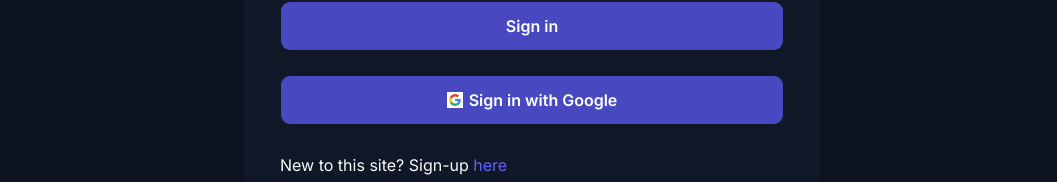
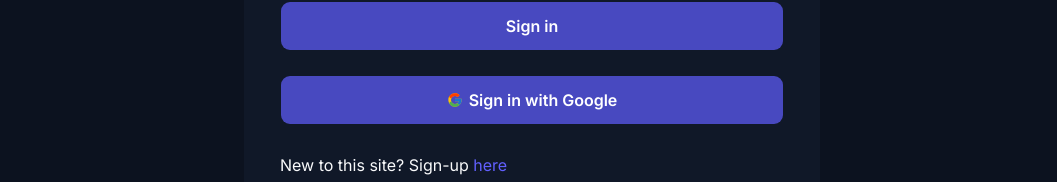
Before and after one commit to tahmid-khan-hub/Betrak, a Next.js app in the folder betrak-frontend/: page /sign-in in a window 1280 px wide. Shown: the part 563-745 px from the top of the page, without its empty margins (108-1165 px from the left). Built offline with nearby package versions, Linux system fonts and the light colour scheme.

Commit message:
Update the Google button of sign-in and sign-up page

```diff
--- a/betrak-frontend/src/app/sign-in/components/SignInPageClientSide.tsx
+++ b/betrak-frontend/src/app/sign-in/components/SignInPageClientSide.tsx
@@ -5,6 +5,7 @@ import { Button } from "@/components/ui/button";
 import { signIn } from "next-auth/react";
 import Link from "next/link";
 import SignInFormFields from "./SignInFormFields";
+import { FcGoogle } from "react-icons/fc";
 
 const SignInPageClientSide = () => {
   const searchParams = useSearchParams();
@@ -35,22 +36,7 @@ const SignInPageClientSide = () => {
             type="button"
             className=" bg-indigo-500/70 text-white hover:bg-indigo-600/70 py-6 btn-outline rounded-lg font-semibold text-[16px] w-full"
           >
-            <svg aria-label="Google logo"
-              width="20" height="20"
-              xmlns="http://www.w3.org/2000/svg"
-              viewBox="0 0 512 512"
-            >
-              <g>{" "}
-                <path d="m0 0H512V512H0" fill="#fff"></path>
-                <path fill="#34a853" d="M153 292c30 82 118 95 171 60h62v48A192 192 0 0190 341"
-                ></path>
-                <path fill="#4285f4" d="m386 400a140 175 0 0053-179H260v74h102q-7 37-38 57"
-                ></path>
-                <path fill="#fbbc02" d="m90 341a208 200 0 010-171l63 49q-12 37 0 73"
-                ></path>
-                <path fill="#ea4335" d="m153 219c22-69 116-109 179-50l55-54c-78-75-230-72-297 55"
-                ></path>{" "} </g>
-            </svg>
+            <FcGoogle />
             Sign in with Google
           </Button>
 
--- a/betrak-frontend/src/app/sign-up/components/SignUpPageClientSide.tsx
+++ b/betrak-frontend/src/app/sign-up/components/SignUpPageClientSide.tsx
@@ -5,6 +5,7 @@ import { signIn } from "next-auth/react";
 import Link from "next/link";
 import { useSearchParams } from "next/navigation";
 import SignUpFormFields from "./SignUpFormFields";
+import { FcGoogle } from "react-icons/fc";
 
 const SignUpPageClientSide = () => {
   const searchParams = useSearchParams();
@@ -36,21 +37,7 @@ const SignUpPageClientSide = () => {
             type="button"
             className=" bg-indigo-500/70 text-white hover:bg-indigo-600/70 py-6 btn-outline rounded-lg font-semibold text-[16px] w-full"
           >
-            <svg aria-label="Google logo"
-              width="20" height="20"
-              xmlns="http://www.w3.org/2000/svg"
-              viewBox="0 0 512 512"
-            >
-              <g> <path d="m0 0H512V512H0" fill="#fff"></path>
-                <path fill="#34a853" d="M153 292c30 82 118 95 171 60h62v48A192 192 0 0190 341"
-                ></path>
-                <path fill="#4285f4" d="m386 400a140 175 0 0053-179H260v74h102q-7 37-38 57"
-                ></path>
-                <path fill="#fbbc02" d="m90 341a208 200 0 010-171l63 49q-12 37 0 73"
-                ></path>
-                <path fill="#ea4335" d="m153 219c22-69 116-109 179-50l55-54c-78-75-230-72-297 55"
-                ></path> </g>
-            </svg>
+            <FcGoogle />
             Sign up with Google
           </Button>
 
```
